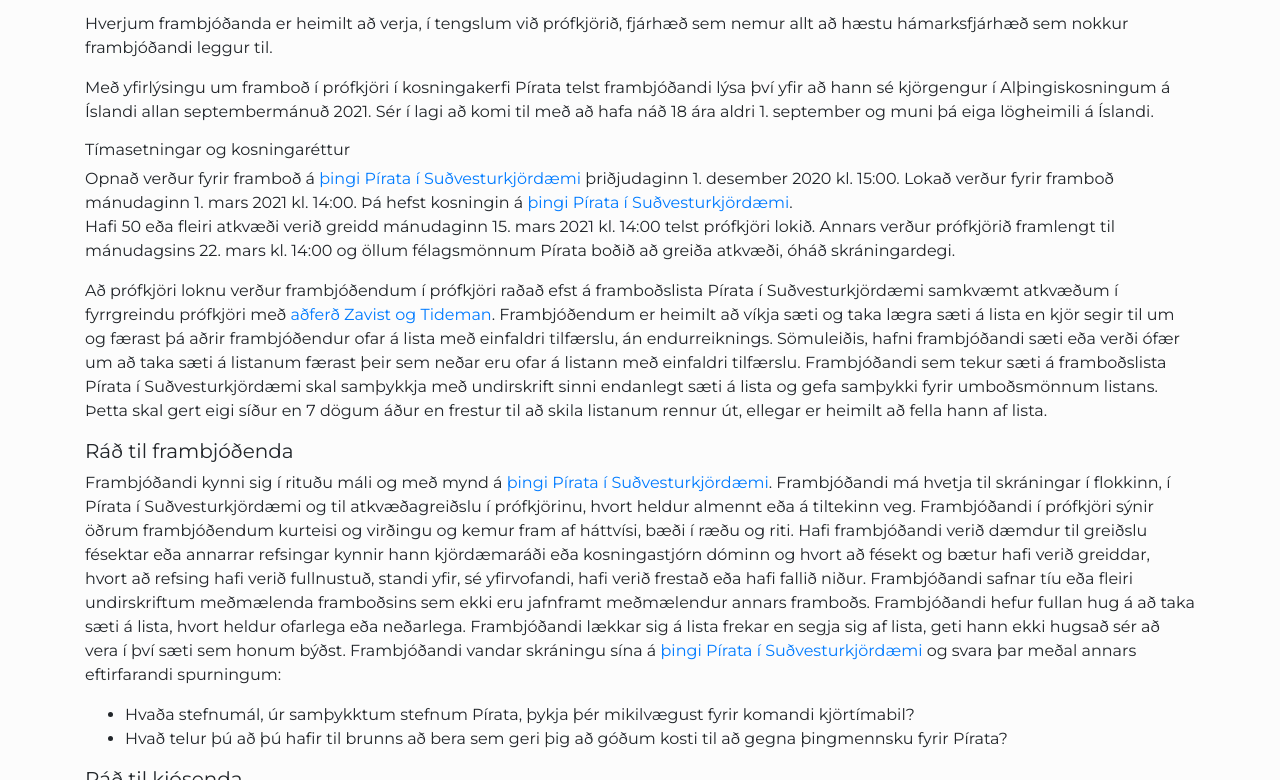
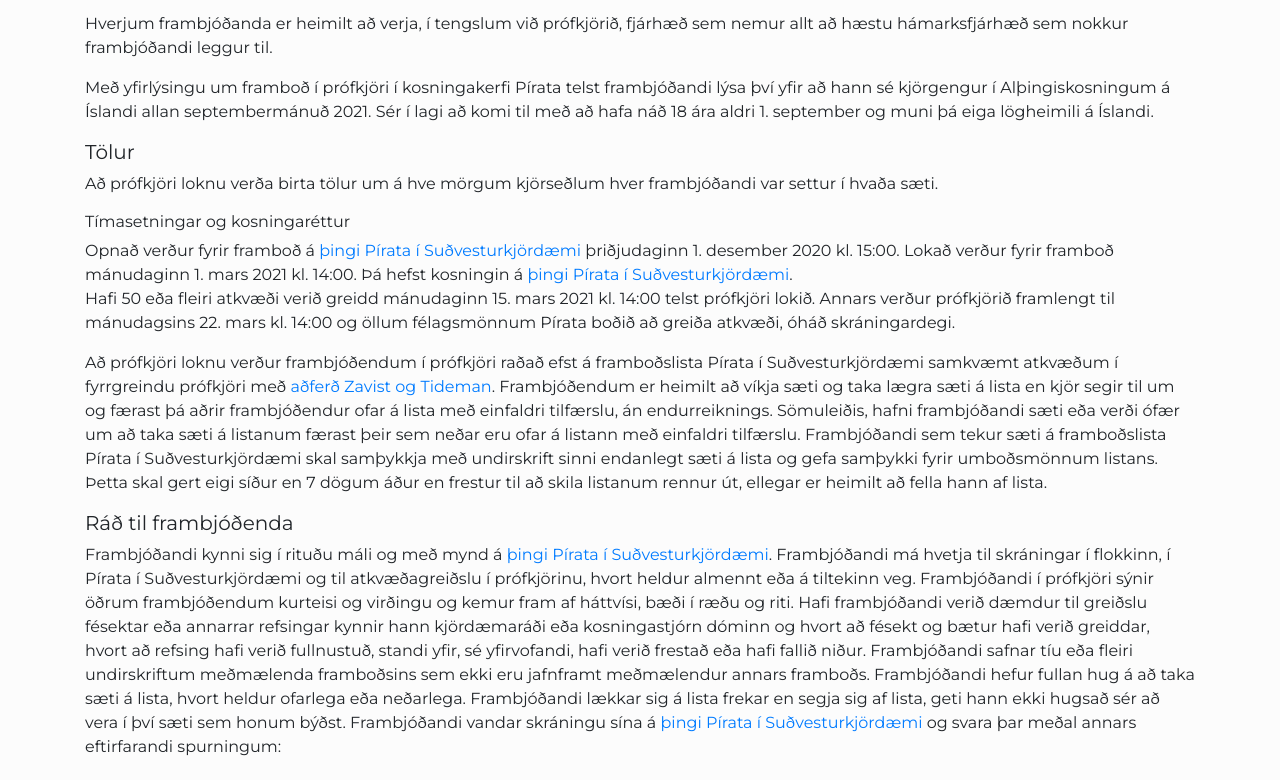
Before and after one commit to piratar/log.piratar.is, a Jekyll site: the page built from Lög aðildarfélaga/Suðvesturkjördæmi/prófkjör.md, in a window 1280 px wide and 900 px high, scrolled down 1321 px, cut to the strip 120-900 px from the top of the window. Built offline with Jekyll 4.4.1, drawn with Linux system fonts in a browser that asks for light colours; our own code applies the rules of GitHub Pages for plain Markdown files.

Commit message:
Tölfræði verður birt eftir prófkjör
Tölfræði verður birt að venju eftir prófkjör í suðvesturkjördæmi 2021.

```diff
--- a/Lög aðildarfélaga/Suðvesturkjördæmi/prófkjör.md
+++ b/Lög aðildarfélaga/Suðvesturkjördæmi/prófkjör.md
@@ -14,6 +14,9 @@
 Hverjum frambjóðanda er heimilt að verja, í tengslum við prófkjörið, fjárhæð sem nemur allt að hæstu hámarksfjárhæð sem nokkur frambjóðandi leggur til.
 
 Með yfirlýsingu um framboð í prófkjöri í kosningakerfi Pírata telst frambjóðandi lýsa því yfir að hann sé kjörgengur í Alþingiskosningum á Íslandi allan septembermánuð 2021. Sér í lagi að komi til með að hafa náð 18 ára aldri 1. september og muni þá eiga lögheimili á Íslandi.
+
+##### Tölur
+Að prófkjöri loknu verða birta tölur um á hve mörgum kjörseðlum hver frambjóðandi var settur í hvaða sæti.
 
 ###### Tímasetningar og kosningaréttur
 Opnað verður fyrir framboð á [þingi Pírata í Suðvesturkjördæmi](https://x.piratar.is/polity/219/) þriðjudaginn 1. desember 2020 kl. 15:00.
```
